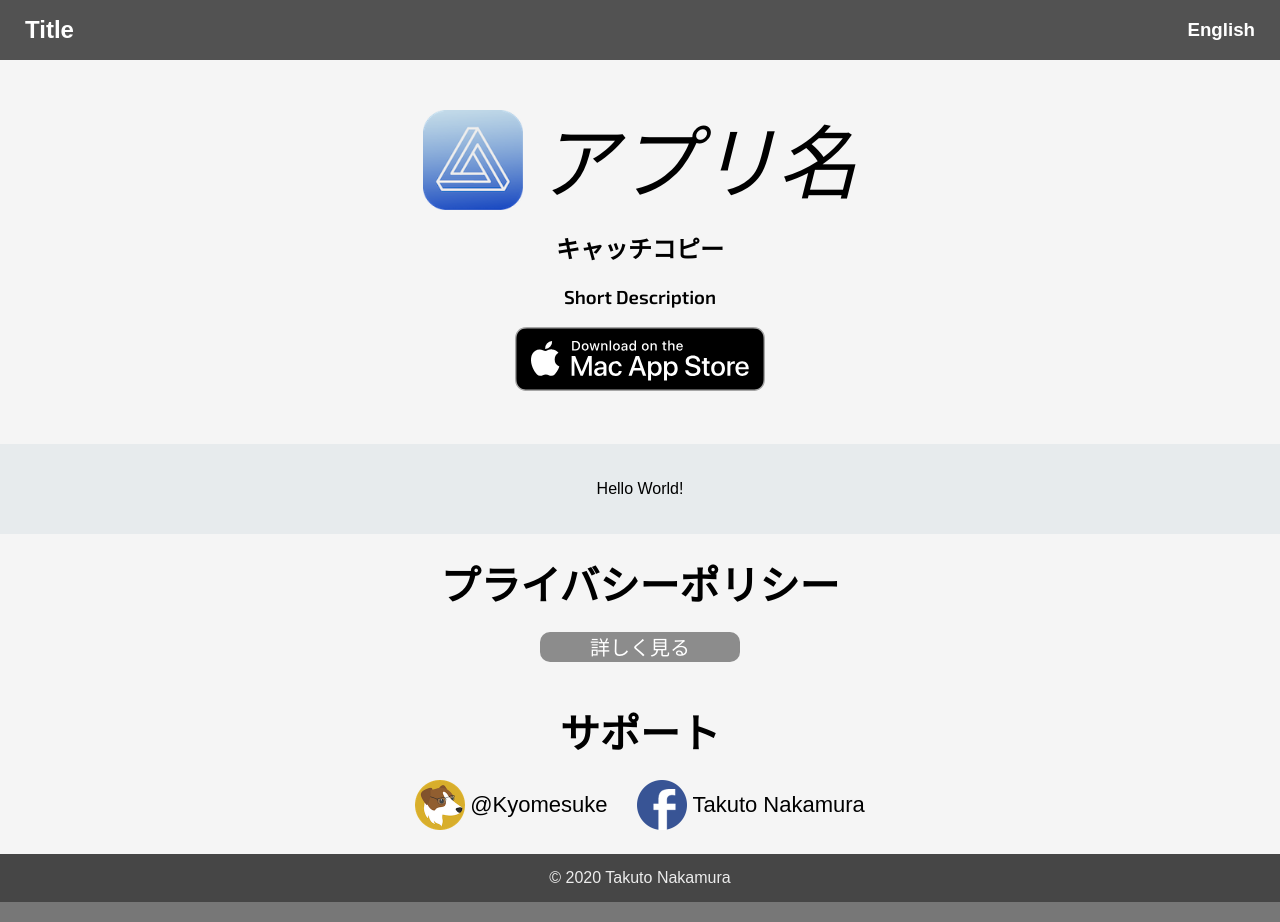
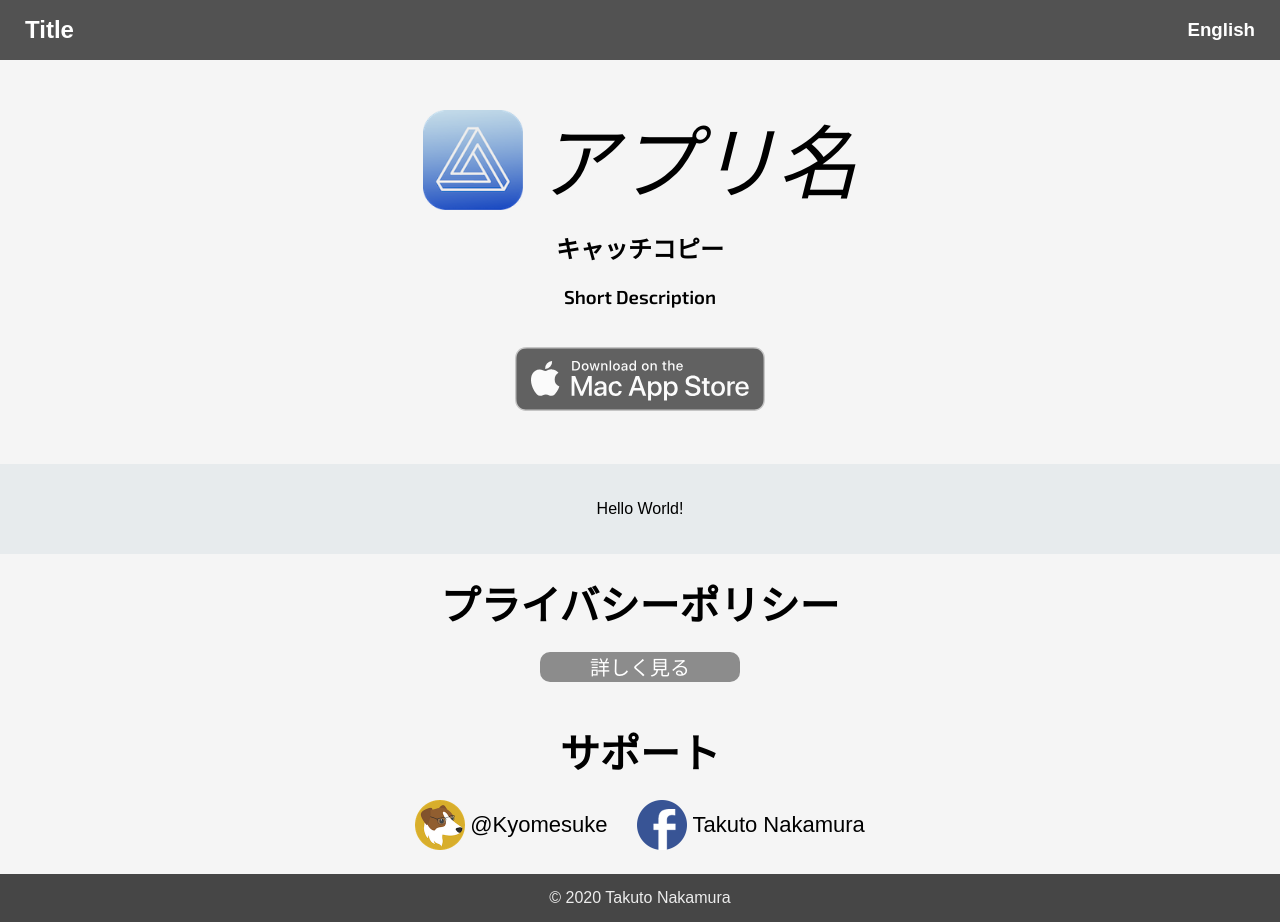
Before and after one commit to Kyome22/ReactTypescriptTemplate, a React app: page / in a window 1280 px wide. In both pictures the pointer is over the picture 640 px from the left and 358 px from the top of the page. Built offline with nearby package versions, Linux system fonts and the light colour scheme.

Commit message:
update download image margin

```diff
--- a/package.json
+++ b/package.json
@@ -1,6 +1,7 @@
 {
   "name": "runcat_page",
   "version": "1.0.0",
+  "private": true,
   "scripts": {
     "start": "webpack-dev-server --config webpack.config.js",
     "build": "webpack"
--- a/src/Top.css
+++ b/src/Top.css
@@ -24,14 +24,15 @@
 
 .top h2.catchcopy {
   font-weight: bold;
-  /* font-size: 30px; */
 }
 
-/* .top h3.short-description {
-  font-size: 22px;
-} */
-
 .top img.download-icon {
+  margin-top: 20px;
   width: 250px;
   height: auto;
 }
+
+.top img.download-icon:hover {
+  cursor: pointer;
+  opacity: 0.6;
+}
```
